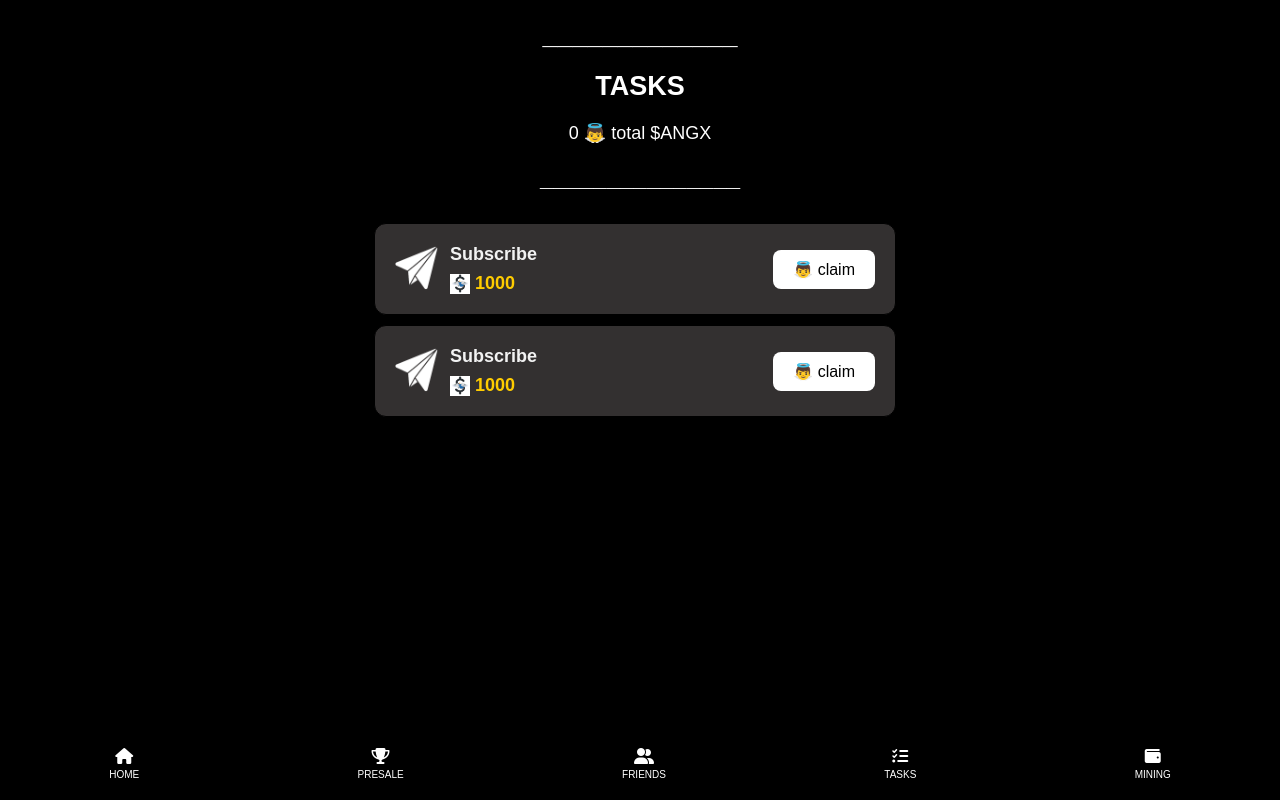
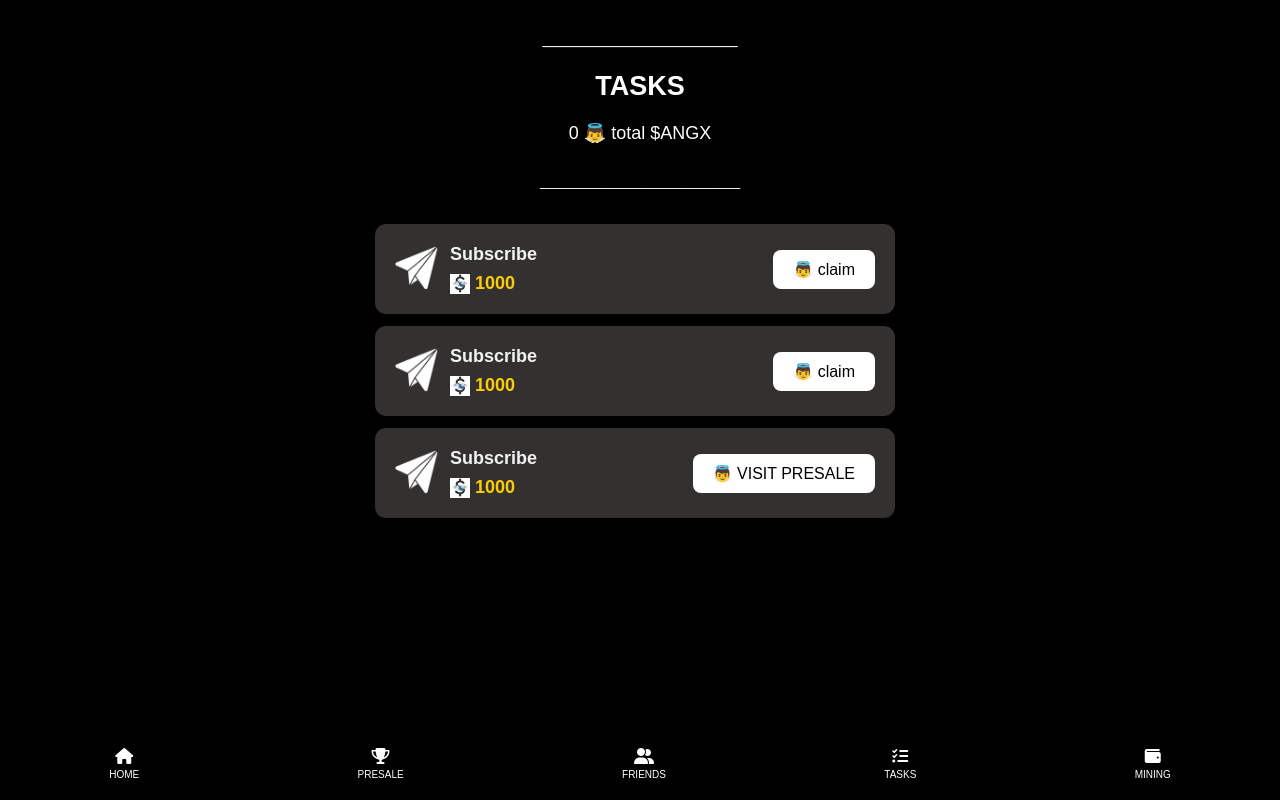
Before and after one commit to ANGMINE/Angelusd01, a plain HTML site: page task.html in a window 1280 px wide. Drawn offline with Linux system fonts and the light colour scheme.

Commit message:
Update task.html

```diff
--- a/task.html
+++ b/task.html
@@ -164,6 +164,22 @@
                 </div>
                 <button class="task-button" onclick="completeTask(1000, 'https://t.me/ANGELUSD_COMMUNITY')">👼 claim</button>
             </div>
+             <div class="task-container">
+        <div class="task">
+            <div class="task-detail">
+                <div class="task-image">
+                    <img src="material/images/tele.png" width="45px" alt="">
+                </div>
+                <div>
+                    <h4>Subscribe</h4>
+                    <div class="task-data">
+                        <img src="material/images/logo.png" width="20px" alt="Coin Icon">
+                        <h5>1000</h5>
+                    </div>
+                </div>
+            </div>
+            <button class="task-button" onclick="completeTask(1000, 'https://t.me/ANGELUSD_COMMUNITY/8')">👼 VISIT PRESALE</button>
+        </div>
         <nav class="bottom-nav">
             <a href="home.html" class="nav-item">
                 <i class="fas fa-home"></i>
```
